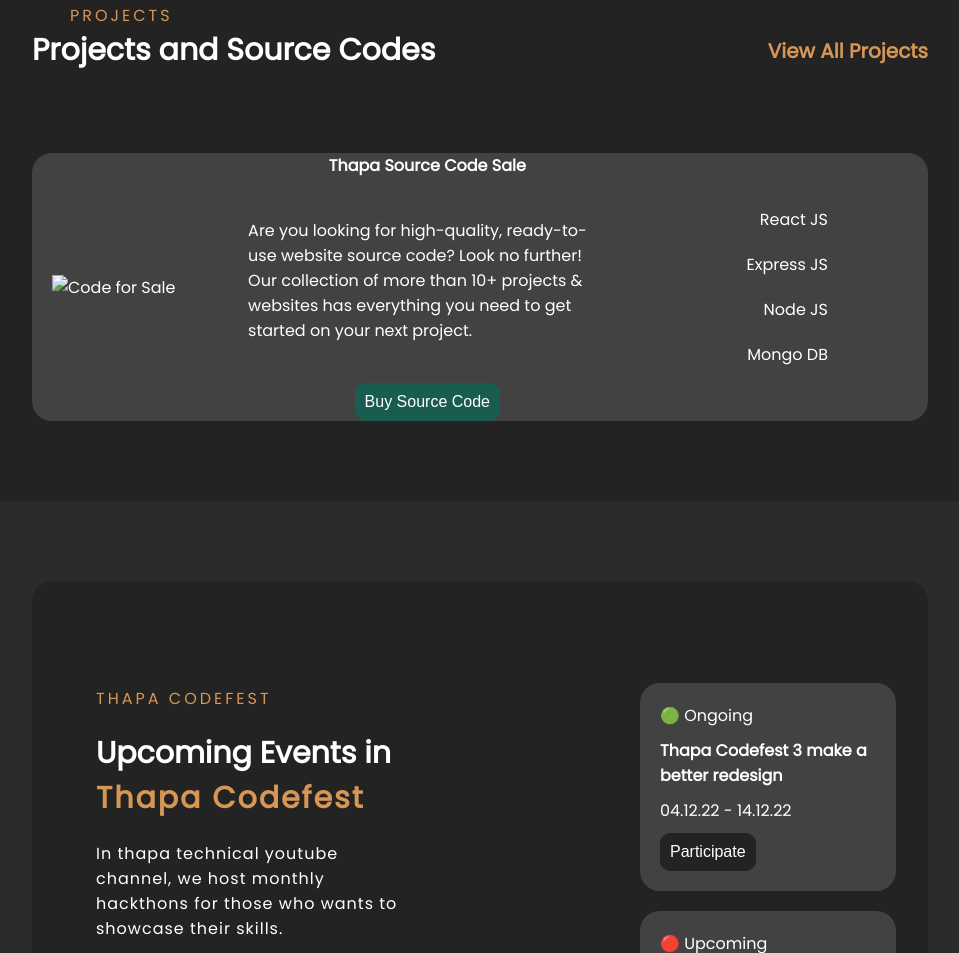
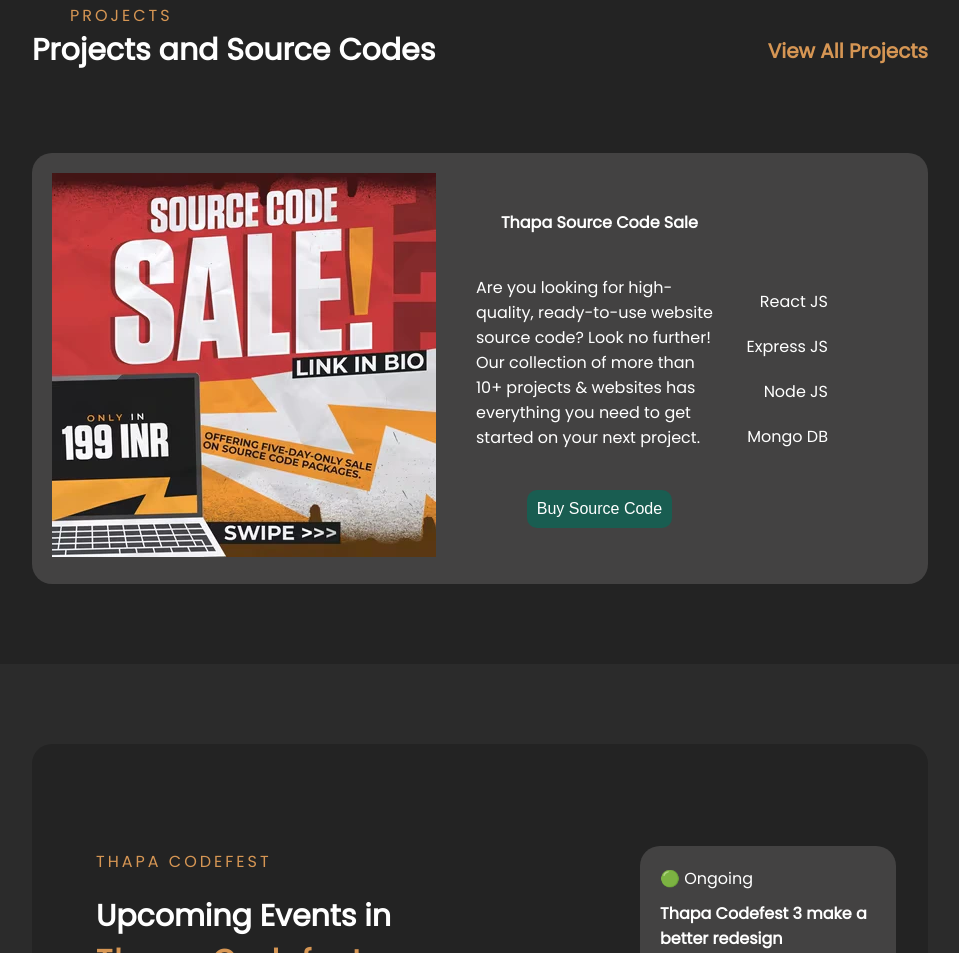
Before and after one commit to srijansarvshresth3304/ThapaWebsiteClone, a plain HTML site: page index.html in a window 1280 px wide. Shown: the part 5627-6580 px from the top of the page, without its empty margins (160-1119 px from the left). Drawn offline with nearby package versions, Linux system fonts and the light colour scheme; files whose address does not match are found by name.

Commit message:
Update index.html

```diff
--- a/index.html
+++ b/index.html
@@ -263,7 +263,7 @@
             </div>
             <div id="project-and-code-down">
                 <div id="project-and-code-down-left">
-                    <img src="./images/sale_code.webp" alt="Code for Sale" loading="lazy">
+                    <img src="sale_code.webp" alt="Code for Sale" loading="lazy">
                 </div>
                 <div id="project-and-code-down-mid">
                     <h4>Thapa Source Code Sale</h4>
```
